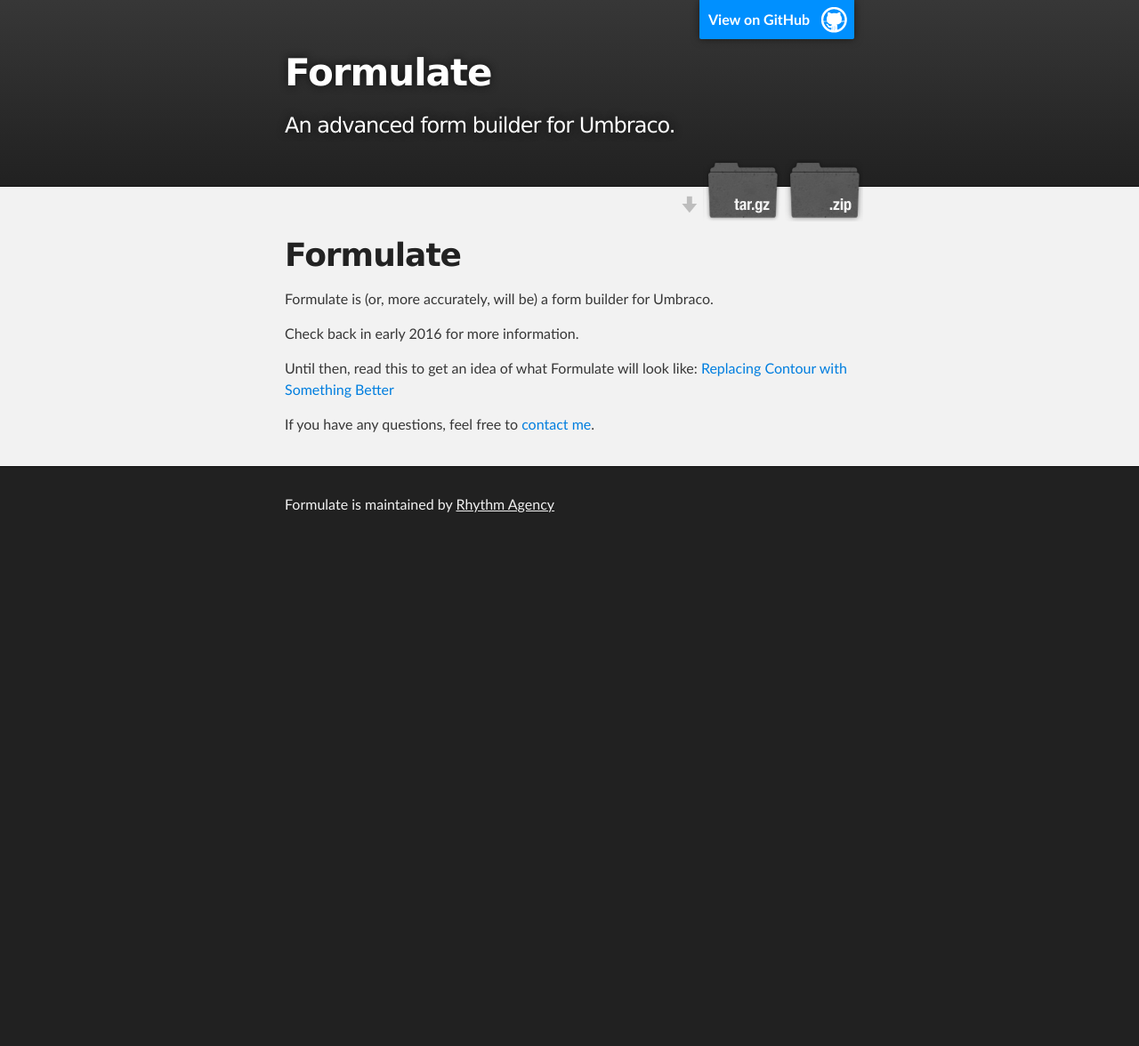
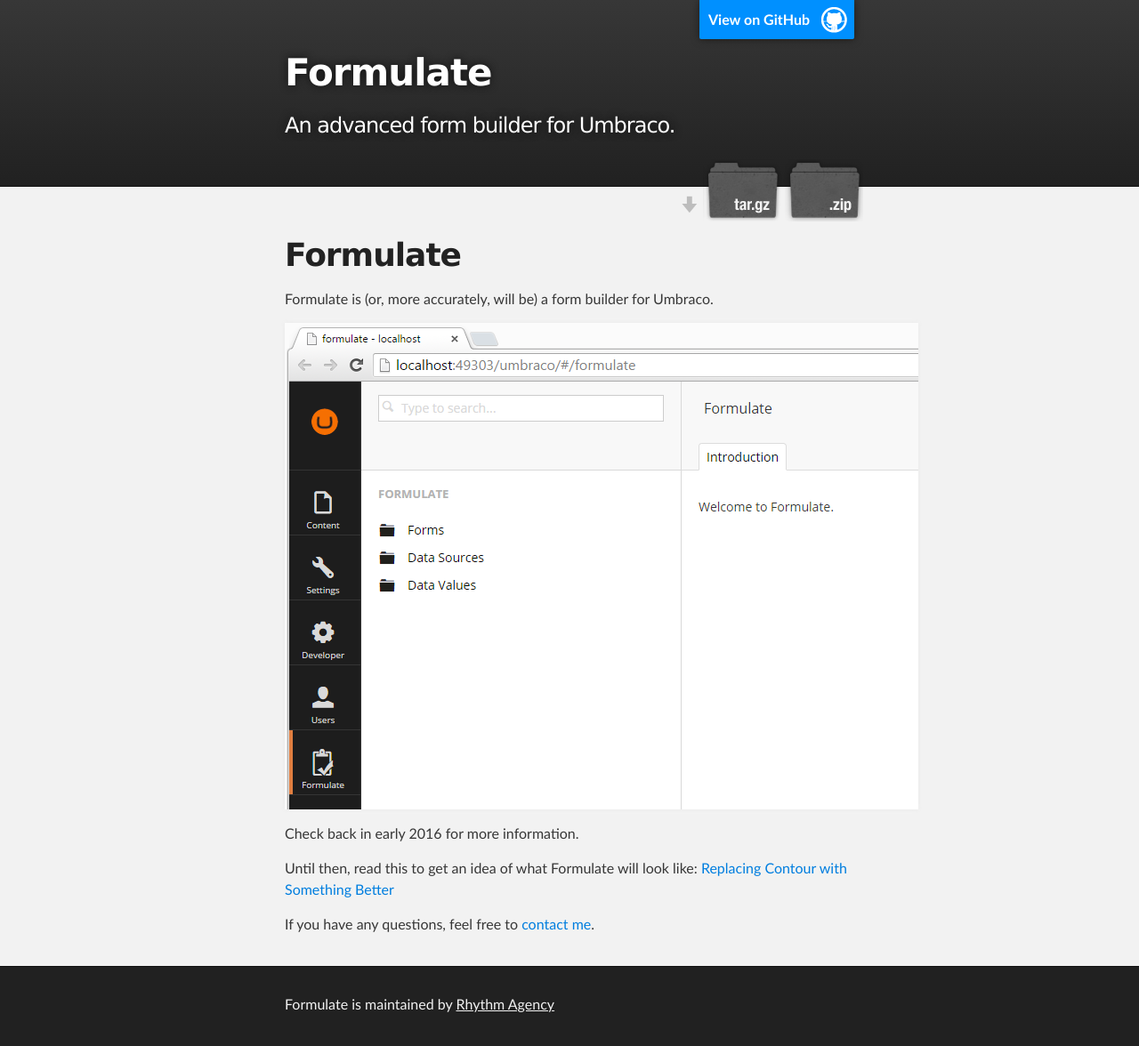
Before and after one commit to rhythmagency/formulate, a Jekyll site: the page built from index.md, in a window 1280 px wide. Shown: the whole page at 89% size. Built offline with Jekyll 4.4.1, drawn with Linux system fonts in a browser that asks for light colours; before the commit the page ends 900 px from its top, so only the background shows below that.

Commit message:
Added image of Formulate to public documentation website.

```diff
--- a/index.md
+++ b/index.md
@@ -6,6 +6,8 @@
 # Formulate
 Formulate is (or, more accurately, will be) a form builder for Umbraco.
 
+![Formulate](/images/formulate.png)
+
 Check back in early 2016 for more information.
 
 Until then, read this to get an idea of what Formulate will look like: [Replacing Contour with Something Better](https://our.umbraco.org/forum/umbraco-7/developing-umbraco-7-packages/69933-replacing-contour-umbraco-forms-with-something-better)
```
Also changed, not shown: images/formulate.png (added).
